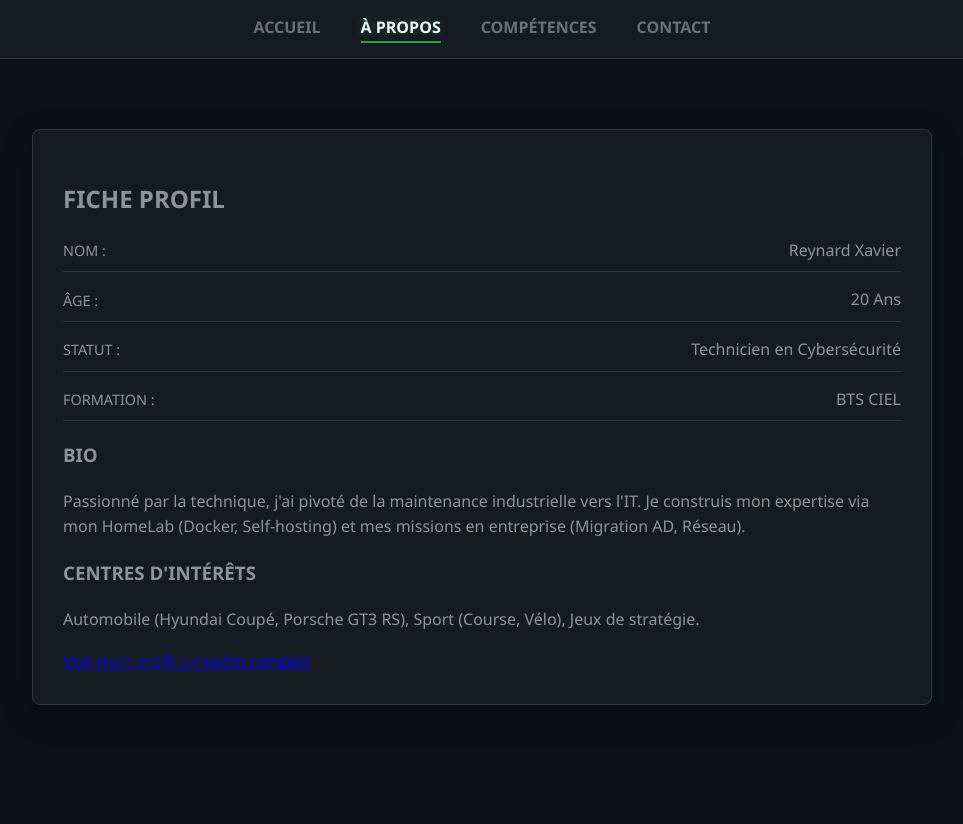
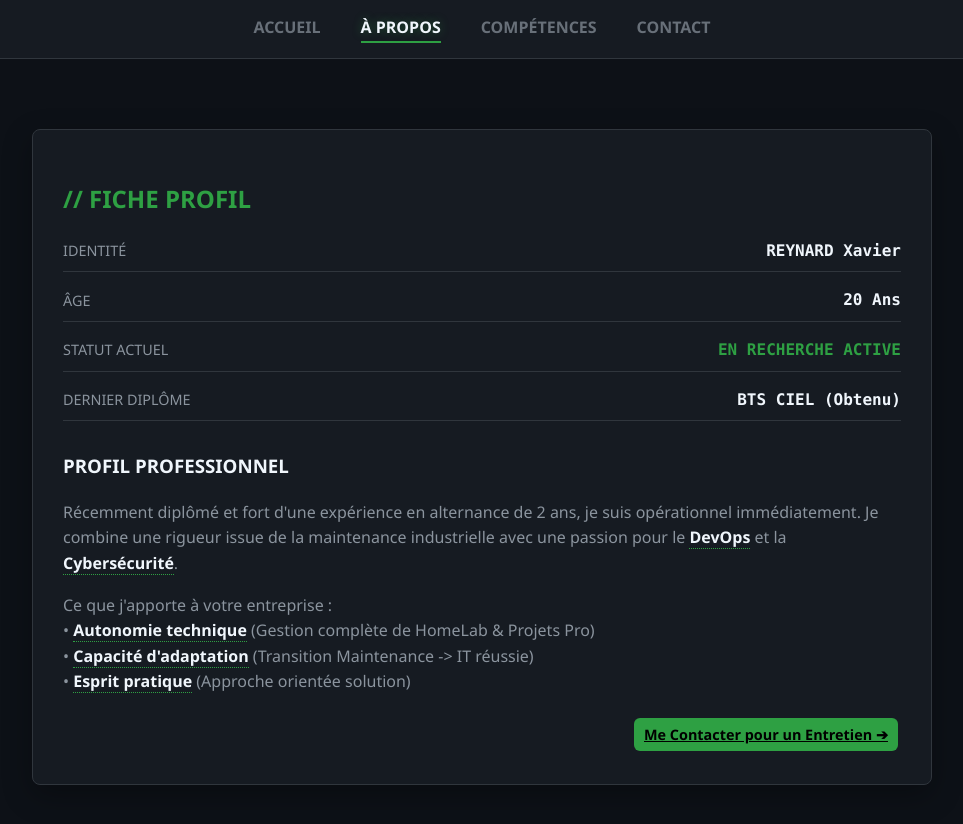
Before and after one commit to Khalleessy/Khalleessy.github.io, a plain HTML site: page about.html in a window 1280 px wide. Shown: the whole page, without its empty margins (158-1121 px from the left). Before the commit the page ends 800 px from the top, so only its background shows below. Drawn offline with Linux system fonts and the light colour scheme.

Commit message:
Enhance profile section in about.html
Updated the profile section with additional details and improved formatting.

```diff
--- a/about.html
+++ b/about.html
@@ -15,19 +15,38 @@
 
     <div class="container">
         <div class="id-card">
-            <h2>FICHE PROFIL</h2>
-            <div class="info-row"><span class="label">NOM :</span> Reynard Xavier</div>
-            <div class="info-row"><span class="label">ÂGE :</span> 20 Ans</div>
-            <div class="info-row"><span class="label">STATUT :</span> Technicien en Cybersécurité</div>
-            <div class="info-row"><span class="label">FORMATION :</span> BTS CIEL</div>
+            <h2 style="color: var(--accent);">// FICHE PROFIL</h2>
 
-            <h3>BIO</h3>
-            <p>Passionné par la technique, j'ai pivoté de la maintenance industrielle vers l'IT. Je construis mon expertise via mon HomeLab (Docker, Self-hosting) et mes missions en entreprise (Migration AD, Réseau).</p>
+            <div class="info-row"><span class="label">IDENTITÉ</span> <span class="value">REYNARD Xavier</span></div>
+            <div class="info-row"><span class="label">ÂGE</span> <span class="value">20 Ans</span></div>
 
-            <h3>CENTRES D'INTÉRÊTS</h3>
-            <p>Automobile (Hyundai Coupé, Porsche GT3 RS), Sport (Course, Vélo), Jeux de stratégie.</p>
+            <div class="info-row">
+                <span class="label">STATUT ACTUEL</span>
+                <span class="value" style="color: var(--accent); text-transform: uppercase;">En Recherche Active</span>
+            </div>
 
-            <a href="https://www.linkedin.com/in/xavier-reynard-86ab7827b/" target="_blank" class="linkedin-btn">Voir mon profil LinkedIn complet</a>
+            <div class="info-row">
+                <span class="label">DERNIER DIPLÔME</span>
+                <span class="value">BTS CIEL (Obtenu)</span>
+            </div>
+
+            <h3 style="margin-top: 30px; color: var(--text-highlight);">PROFIL PROFESSIONNEL</h3>
+            <p>
+                Récemment diplômé et fort d'une expérience en alternance de 2 ans, je suis opérationnel immédiatement.
+                Je combine une rigueur issue de la maintenance industrielle avec une passion pour le <strong>DevOps</strong> et la <strong>Cybersécurité</strong>.
+            </p>
+            <p>
+                Ce que j'apporte à votre entreprise :
+                <br>• <span class="highlight">Autonomie technique</span> (Gestion complète de HomeLab & Projets Pro)
+                <br>• <span class="highlight">Capacité d'adaptation</span> (Transition Maintenance -> IT réussie)
+                <br>• <span class="highlight">Esprit pratique</span> (Approche orientée solution)
+            </p>
+
+            <div style="text-align: right; margin-top: 20px;">
+                <a href="contact.html" class="skill-badge" style="background: var(--accent); color: #000; border: none;">
+                    Me Contacter pour un Entretien ➔
+                </a>
+            </div>
         </div>
     </div>
 </body>
```
